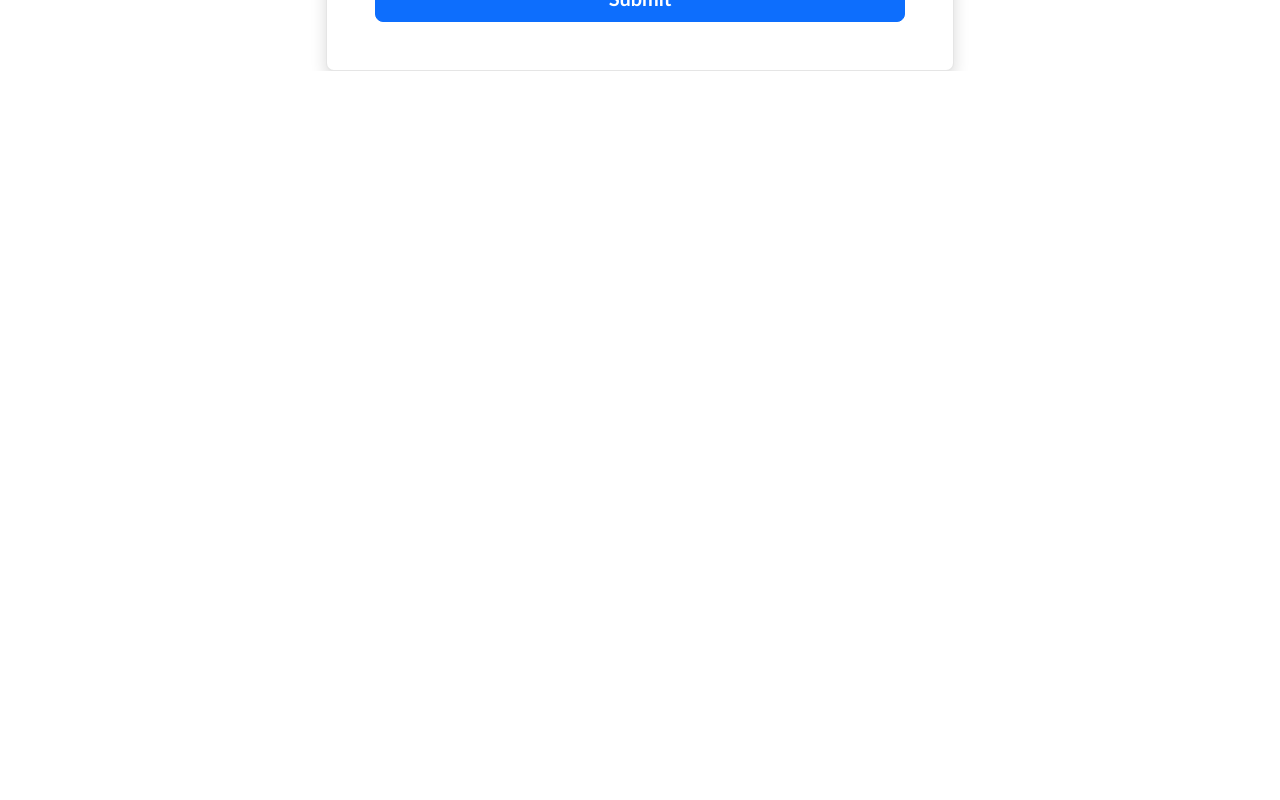
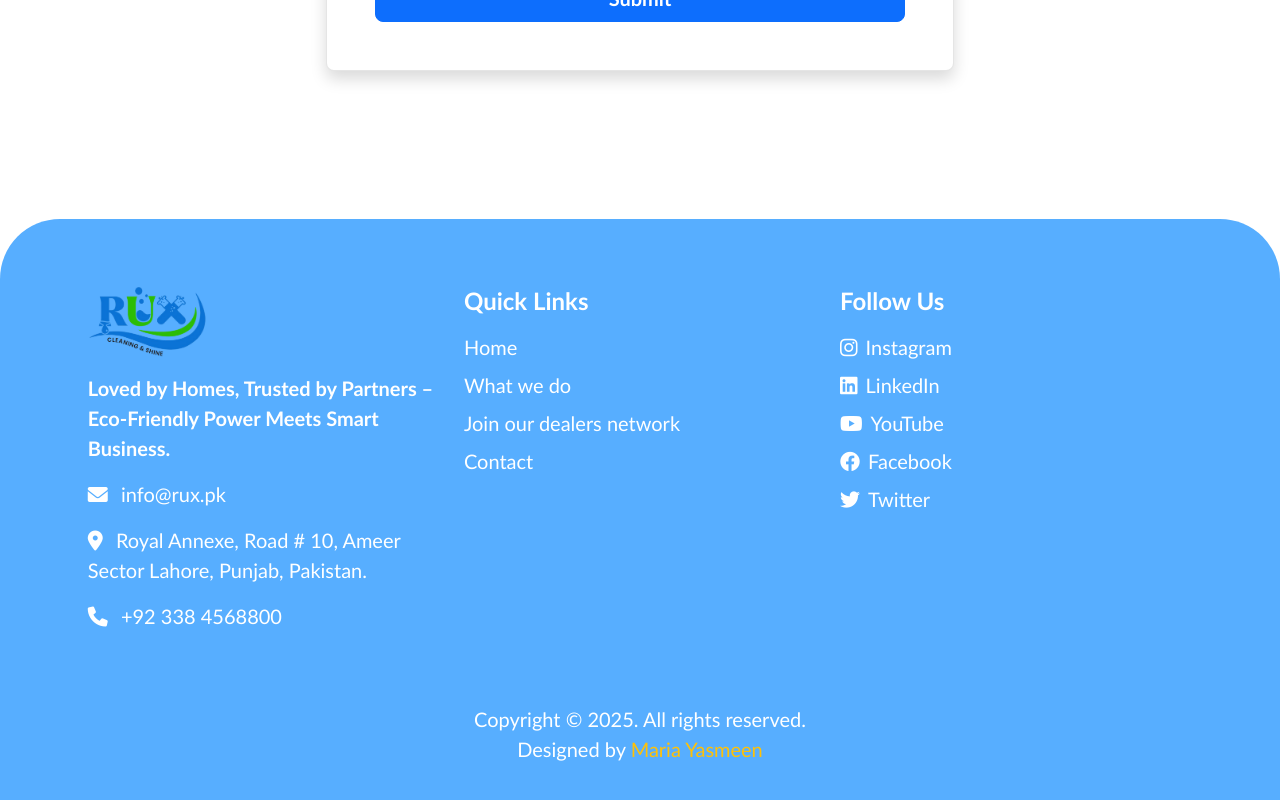
Before and after one commit to MariaYasmeen/RUX-Detergent-Cleaning-Portfolio-Website, a React (Create React App) app: page /dealer-network in a window 1280 px wide. Shown: the part 1725-2525 px from the top of the page. Before the commit the page ends 1796 px from the top, so only its background shows below. Built offline with nearby package versions, Linux system fonts and the light colour scheme.

Commit message:
Apply Footer to each page

```diff
--- a/src/Pages/About.js
+++ b/src/Pages/About.js
@@ -4,6 +4,7 @@ import { Navigation, Pagination, Autoplay } from "swiper/modules";
 import "swiper/css";
 import "swiper/css/navigation";
 import "swiper/css/pagination";
+import Footer from "../Components/Footer";
 function About() {
 
   const services = [
@@ -124,6 +125,7 @@ function About() {
             </SwiperSlide>
           ))}
         </Swiper>
+        <Footer />
       </div>
     </>
 
--- a/src/Pages/DNetwork.js
+++ b/src/Pages/DNetwork.js
@@ -1,5 +1,6 @@
 import React, { useEffect, useRef } from 'react';
 import { gsap } from 'gsap';
+import Footer from '../Components/Footer';
 
 function DNetwork() {
   const imageSources = [
@@ -210,7 +211,9 @@ function DNetwork() {
         </form>
       </div>
     </div>
-
+    <div style={{marginTop:"230px"}}>
+<Footer />
+</div>
     </>
   );
 }
--- a/src/Pages/Hero.js
+++ b/src/Pages/Hero.js
@@ -6,6 +6,7 @@ import VideoSection from "./VideoSection";
 import ImageSlider from "./ImageSlider";
 import WhyChooseUs from "./WhyChooseUs";
 import FAQs from "./FAQs";
+import Footer from "../Components/Footer";
 
 const Home = () => {
   return (
@@ -20,6 +21,7 @@ const Home = () => {
         <ImageSlider />
     <WhyChooseUs />
     <FAQs />
+    <Footer />
       </div>
     </>
   );
--- a/src/Product/Category.js
+++ b/src/Product/Category.js
@@ -8,6 +8,7 @@ import "swiper/css/navigation";
 import "swiper/css/pagination";
 import ProductCard from '../Components/ProductCard';
 import SecondaryNav from '../Components/SecondaryNav';
+import Footer from '../Components/Footer';
 
 const Category = () => {
   const images = [
@@ -121,7 +122,7 @@ const Category = () => {
         ))}
       </div>
     </div>
-
+<Footer />
         </>
   );
 };
```
